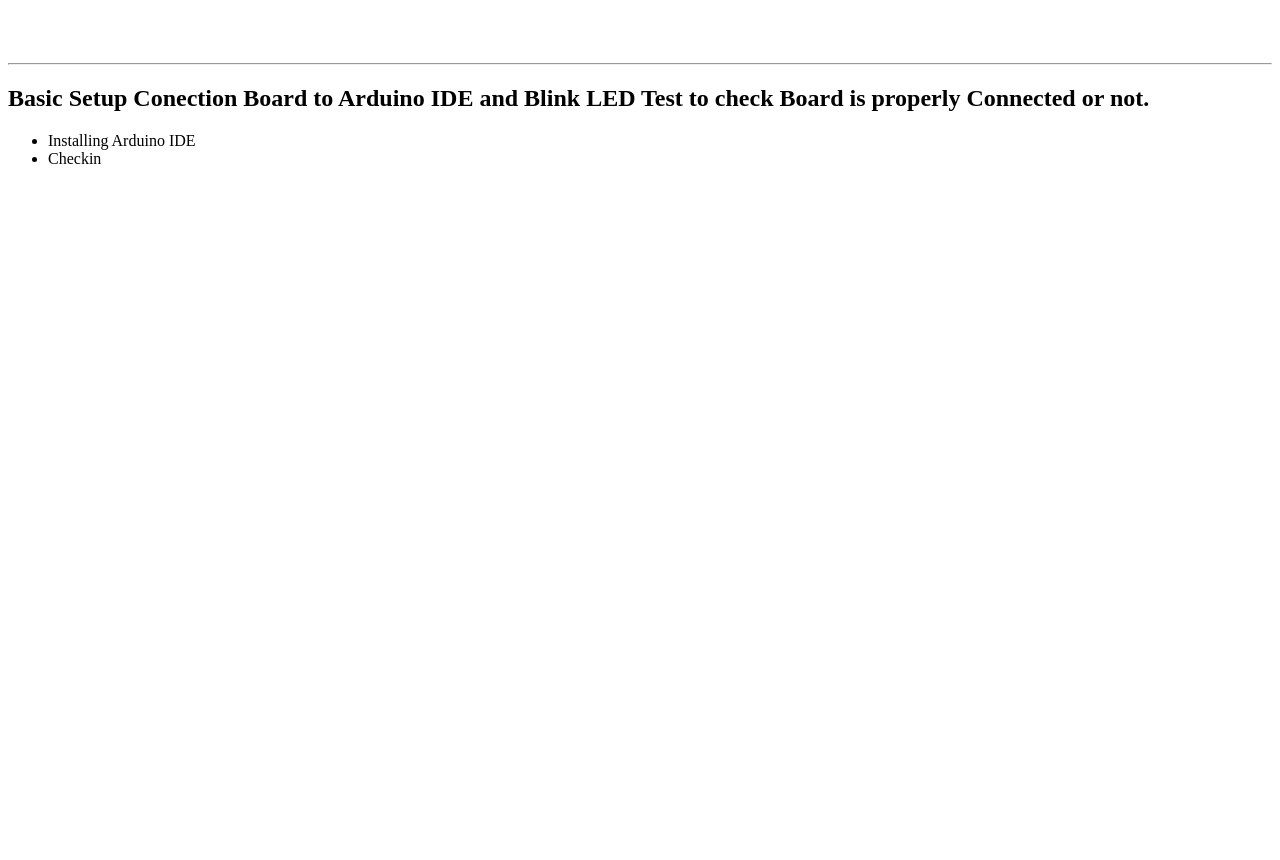
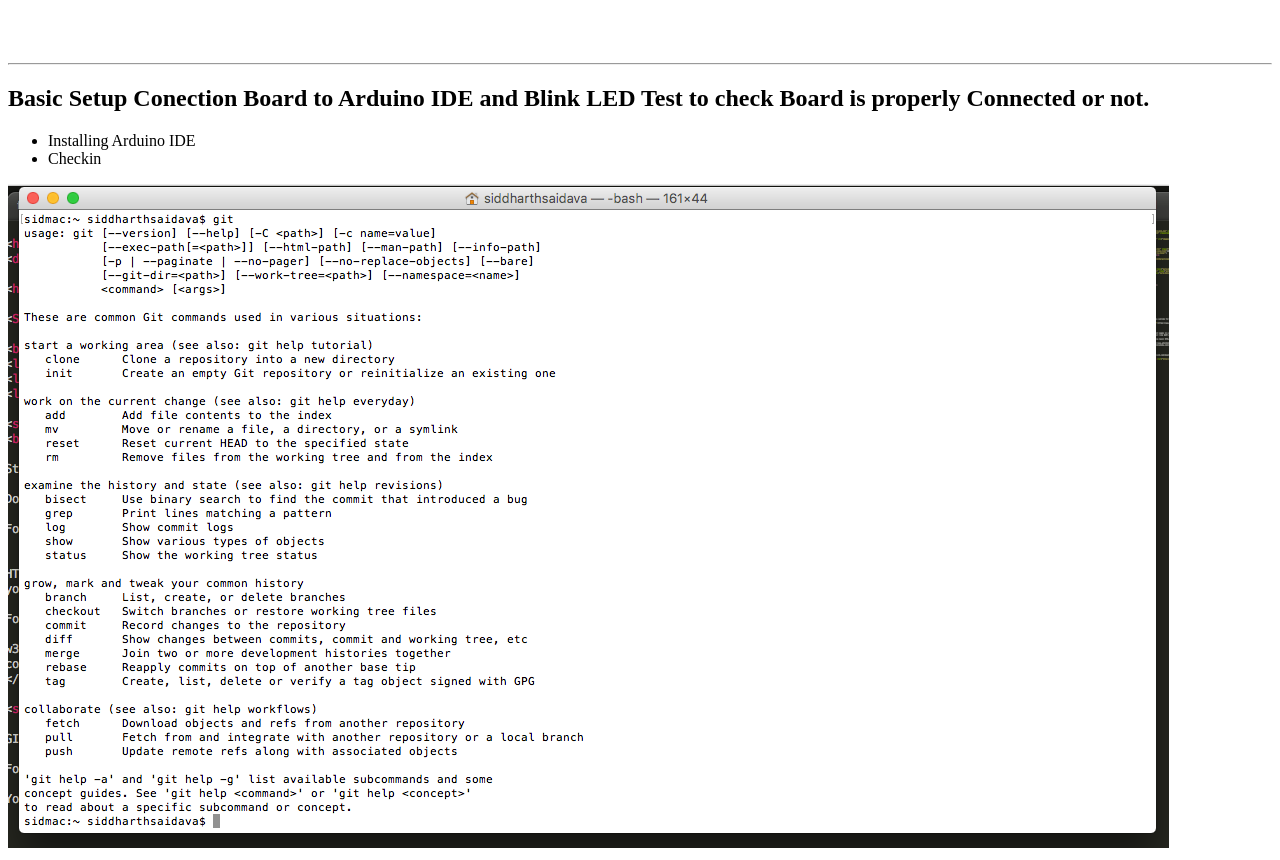
Before and after one commit to dhruvsaidava/intelgalileo, a plain HTML site: page index.html in a window 1280 px wide. Shown: the part 61-921 px from the top of the page. Before the commit the page ends 800 px from the top, so only its background shows below. Drawn offline with Linux system fonts and the light colour scheme.

Commit message:
Image added

```diff
--- a/index.html
+++ b/index.html
@@ -16,6 +16,6 @@ Basic Setup Conection Board to Arduino IDE and Blink LED Test to check Board is
 	<li>Checkin</li>
 </ul>
 
-
+<img src="images/screenshot.png">
 </body>
 </html>
```
Also changed, not shown: images/screenshot.png (added), 1 other file.
